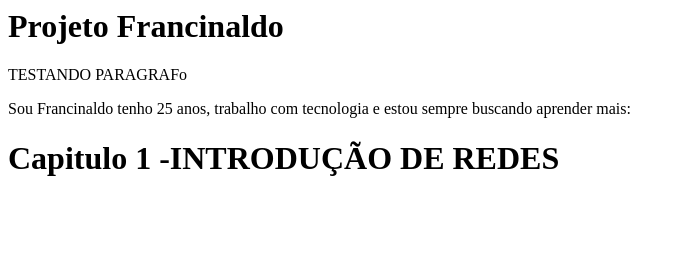
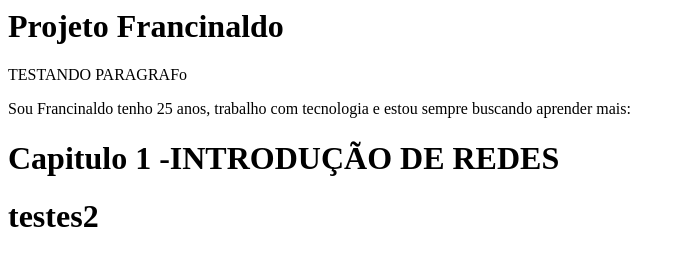
Before and after one commit to francinaldojuniorxd/cursogit2, a plain HTML site: page index.html in a window 1280 px wide. Shown: the whole page, without its empty margins (0-681 px from the left). Drawn offline with Linux system fonts and the light colour scheme.

Commit message:
Modificação 2

```diff
--- a/index.html
+++ b/index.html
@@ -6,5 +6,6 @@
         <p>TESTANDO PARAGRAFo</p>
         <p> Sou Francinaldo tenho 25 anos, trabalho com tecnologia e estou sempre buscando aprender mais:</p>
         <h1> Capitulo 1 -INTRODUÇÃO DE REDES</h1>
+        <h1> testes2</h1>
     </body>
 </html>
```
